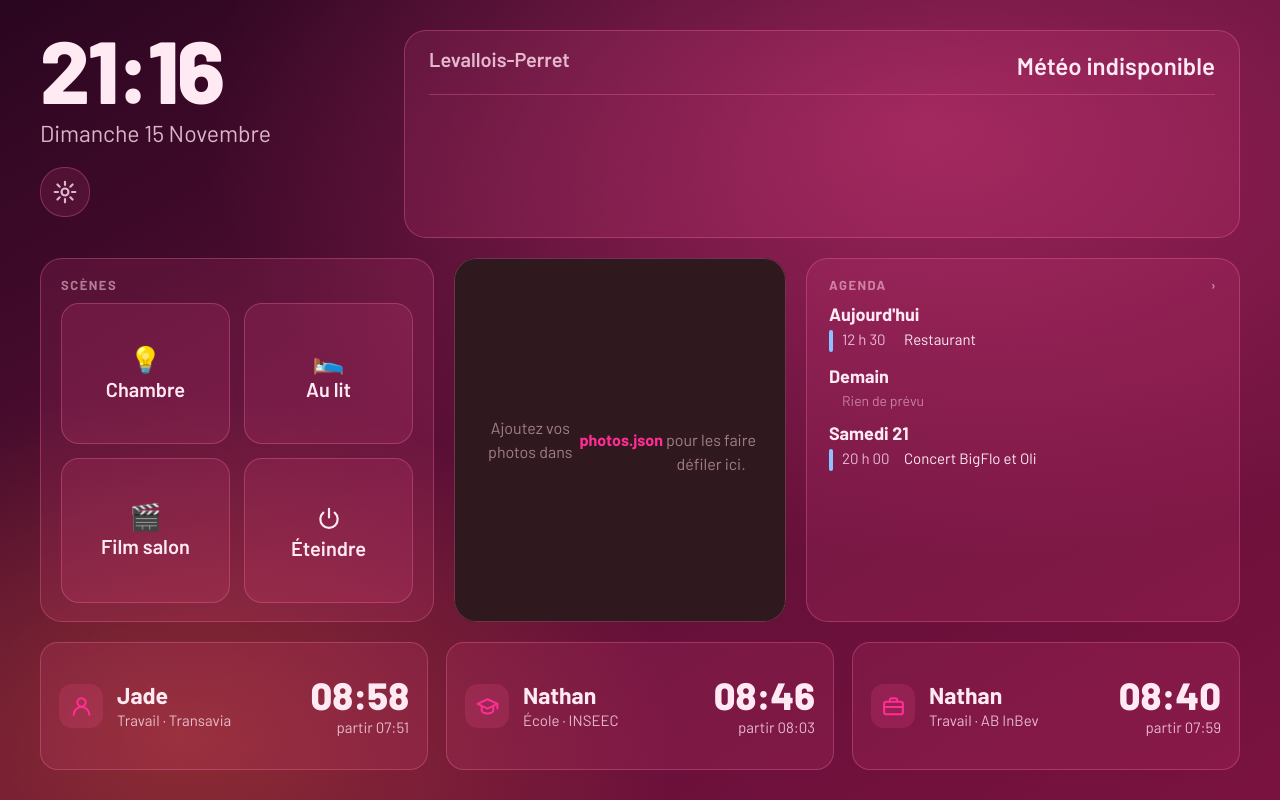
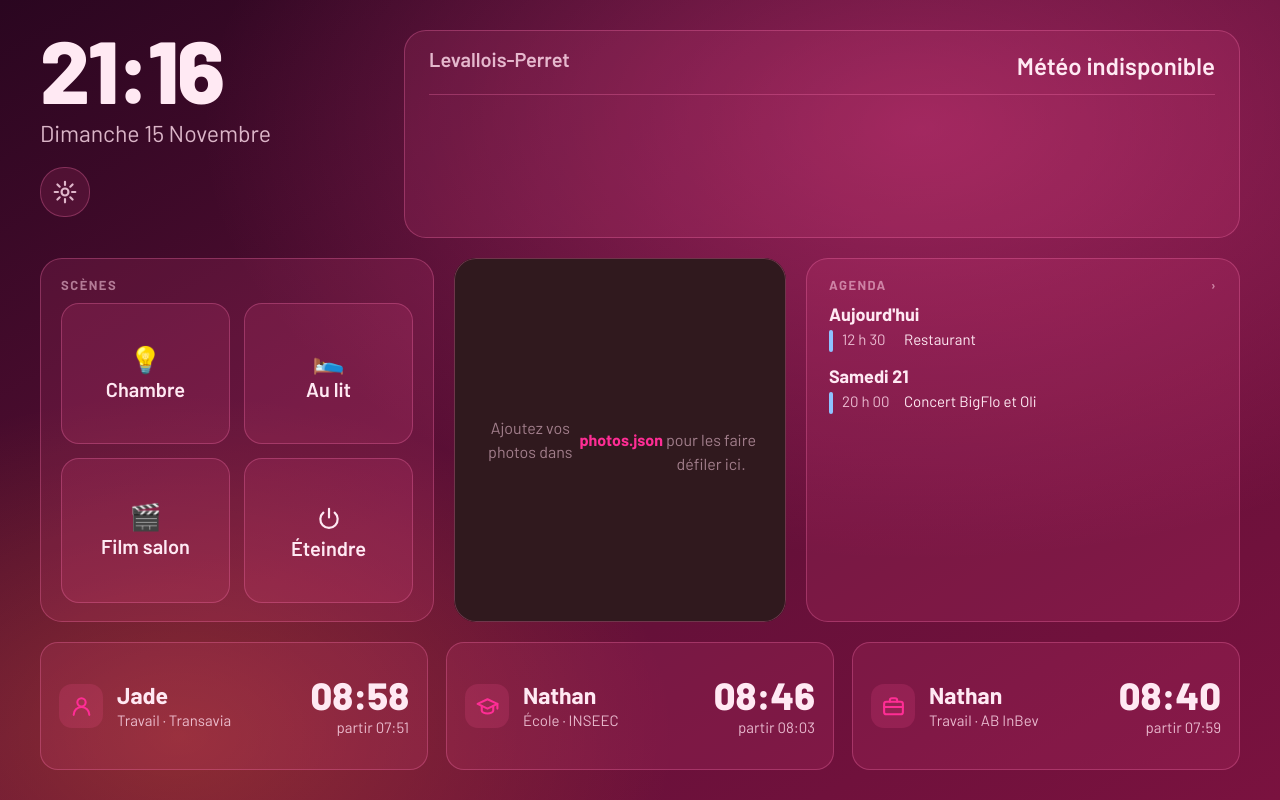
Before and after one commit to Nathanbbd/cadre-JJ-nath, a plain HTML site: page slide-aujourdhui.html in a window 1280 px wide. Drawn offline with Linux system fonts and the light colour scheme; no server answers.

Commit message:
Add files via upload

```diff
--- a/slide-aujourdhui.html
+++ b/slide-aujourdhui.html
@@ -329,7 +329,7 @@ function buildDays(events) {
   for (var off = 0; off < 14 && n < 6; off++) {
     var d = new Date(today.getTime() + off * 86400000), evs = by[dstr(d)] || [];
     evs.sort(function (a, b) { return (a.min || 0) - (b.min || 0); });
-    if (off > 1 && !evs.length) continue;
+    if (off > 0 && !evs.length) continue;   /* aujourd'hui toujours ; ensuite seulement les jours avec événement */
     var label = off === 0 ? "Aujourd'hui" : off === 1 ? "Demain" : (cap(WDLONG[d.getDay()]) + " " + d.getDate());
     days.push({ label: label, events: evs.map(function (e) { return { t: frTime(e), title: e.title, who: e.who }; }) });
     n++;
```
